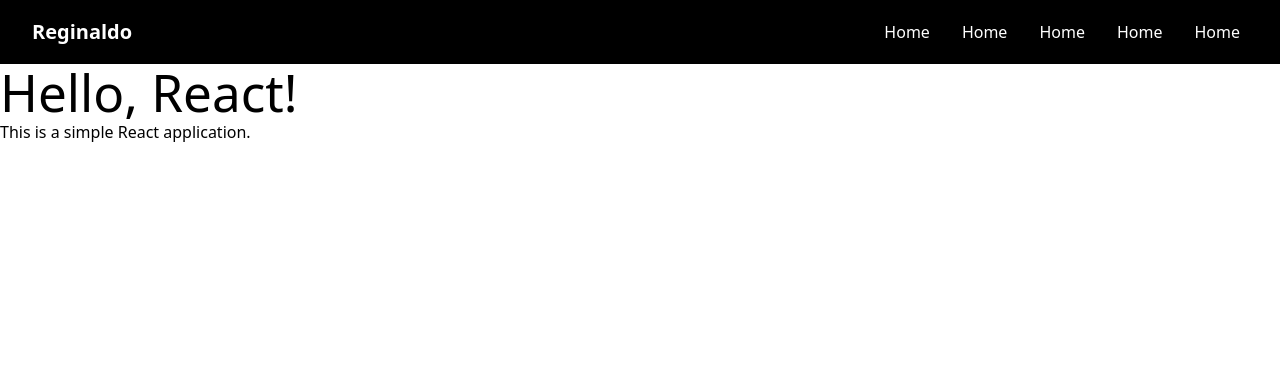
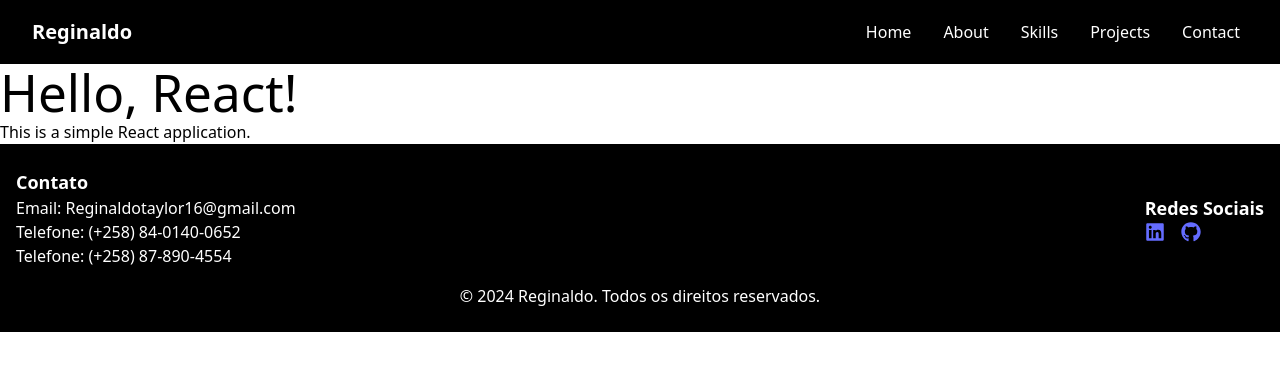
Before and after one commit to Reginaldo16/portfolio, a React (Vite) app: page / in a window 1280 px wide. Shown: the top 370 px of the page. Built offline with nearby package versions, Linux system fonts and the light colour scheme.

Commit message:
add:footer

```diff
--- a/package.json
+++ b/package.json
@@ -11,7 +11,8 @@
   },
   "dependencies": {
     "react": "^18.3.1",
-    "react-dom": "^18.3.1"
+    "react-dom": "^18.3.1",
+    "react-icons": "^5.3.0"
   },
   "devDependencies": {
     "@eslint/js": "^9.9.0",
--- a/src/App.jsx
+++ b/src/App.jsx
@@ -1,4 +1,5 @@
 import "./App.css";
+import Footer from "./components/Footer/Footer";
 import Header from "./components/Header/Header";
 
 function App() {
@@ -9,6 +10,7 @@ function App() {
       <Header />
         <h1>Hello, React!</h1>
         <p>This is a simple React application.</p>
+        <Footer/>
       </div>
     </>
   );
--- a/src/components/Header/Header.jsx
+++ b/src/components/Header/Header.jsx
@@ -7,10 +7,18 @@ const Header = () => {
     setIsClick(!isClick);
   };
 
+  const menuItems = [
+    { name: "Home", href: "/" },
+    { name: "About", href: "/" },
+    { name: "Skills", href: "/" },
+    { name: "Projects", href: "/" },
+    { name: "Contact", href: "/" },
+  ];
+
   return (
     <div className="w-full">
       <nav className="bg-black">
-        <div className="max-w-7xl x-auto px-4 sm:px-6 lg:px-8">
+        <div className="max-w-7xl mx-auto px-4 sm:px-6 lg:px-8">
           <div className="flex items-center justify-between h-16">
             <div className="flex items-center">
               <div className="flex-shrink-0">
@@ -21,51 +29,42 @@ const Header = () => {
             </div>
             <div className="hidden md:block">
               <div className="ml-4 flex items-center space-x-4">
+                {menuItems.map((item) => (
                   <a
-                  href="/"
+                    key={item.name}
+                    href={item.href}
                     className="text-white hover:bg-white hover:text-black rounded-lg p-2"
                   >
-                  Home
+                    {item.name}
                   </a>
-                <a
-                  href="/"
-                  className="text-white hover:bg-white hover:text-black rounded-lg p-2"
-                >
-                  Home
-                </a>
-                <a
-                  href="/"
-                  className="text-white hover:bg-white hover:text-black rounded-lg p-2"
-                >
-                  Home
-                </a>
-                <a
-                  href="/"
-                  className="text-white hover:bg-white hover:text-black rounded-lg p-2"
-                >
-                  Home
-                </a>
-                <a
-                  href="/"
-                  className="text-white hover:bg-white hover:text-black rounded-lg p-2"
-                >
-                  Home
-                </a>
+                ))}
               </div>
             </div>
             <div className="md:hidden flex items-center">
               <button
-                className="inline-flex items-center justify-center p-2 rounded-md text-white hover:text-white focus:outline-none focus:ring-2 focus:ring-inset  focus:ring-white"
                 onClick={toggleNavbar}
+                className="inline-flex items-center justify-center p-2 rounded-md text-white hover:text-white focus:outline-none focus:ring-2 focus:ring-inset focus:ring-white"
+                aria-expanded={isClick}
+                aria-label="Toggle navigation"
               >
                 {isClick ? (
-                  <div className="h-6 w-6">
-                    <svg xmlns="http://www.w3.org/2000/svg" viewBox="0 0 24 24" fill="currentColor"><path d="M12 22C6.47715 22 2 17.5228 2 12C2 6.47715 6.47715 2 12 2C17.5228 2 22 6.47715 22 12C22 17.5228 17.5228 22 12 22ZM12 10.5858L9.17157 7.75736L7.75736 9.17157L10.5858 12L7.75736 14.8284L9.17157 16.2426L12 13.4142L14.8284 16.2426L16.2426 14.8284L13.4142 12L16.2426 9.17157L14.8284 7.75736L12 10.5858Z"></path></svg>
-                  </div>
+                  <svg
+                    xmlns="http://www.w3.org/2000/svg"
+                    viewBox="0 0 24 24"
+                    fill="currentColor"
+                    className="h-6 w-6"
+                  >
+                    <path d="M12 22C6.47715 22 2 17.5228 2 12C2 6.47715 6.47715 2 12 2C17.5228 2 22 6.47715 22 12C22 17.5228 17.5228 22 12 22ZM12 10.5858L9.17157 7.75736L7.75736 9.17157L10.5858 12L7.75736 14.8284L9.17157 16.2426L12 13.4142L14.8284 16.2426L16.2426 14.8284L13.4142 12L16.2426 9.17157L14.8284 7.75736L12 10.5858Z"></path>
+                  </svg>
                 ) : (
-                  <div className="h-6 w-6">
-                    <svg xmlns="http://www.w3.org/2000/svg" viewBox="0 0 24 24" fill="currentColor"><path d="M3 4H21V6H3V4ZM3 11H21V13H3V11ZM3 18H21V20H3V18Z"></path></svg>
-                  </div>
+                  <svg
+                    xmlns="http://www.w3.org/2000/svg"
+                    viewBox="0 0 24 24"
+                    fill="currentColor"
+                    className="h-6 w-6"
+                  >
+                    <path d="M3 4H21V6H3V4ZM3 11H21V13H3V11ZM3 18H21V20H3V18Z"></path>
+                  </svg>
                 )}
               </button>
             </div>
@@ -74,36 +73,15 @@ const Header = () => {
         {isClick && (
           <div className="md:hidden">
             <div className="px-2 pt-2 pb-3 space-y-1 sm:px-3">
+              {menuItems.map((item) => (
                 <a
-                href="/"
+                  key={item.name}
+                  href={item.href}
                   className="text-white block hover:bg-white hover:text-black rounded-lg p-2"
                 >
-                Home
+                  {item.name}
                 </a>
-              <a
-                href="/"
-                className="text-white block hover:bg-white hover:text-black rounded-lg p-2"
-              >
-                About
-              </a>
-              <a
-                href="/"
-                className="text-white block hover:bg-white hover:text-black rounded-lg p-2"
-              >
-                Skills
-              </a>
-              <a
-                href="/"
-                className="text-white block hover:bg-white hover:text-black rounded-lg p-2"
-              >
-                Projects
-              </a>
-              <a
-                href="/"
-                className="text-white block hover:bg-white hover:text-black rounded-lg p-2"
-              >
-                Contact
-              </a>
+              ))}
             </div>
           </div>
         )}
```
Also changed, not shown: 1 other file (tests, documents, lock files or other folders). Lines whose indentation alone changed are shown as unchanged.
